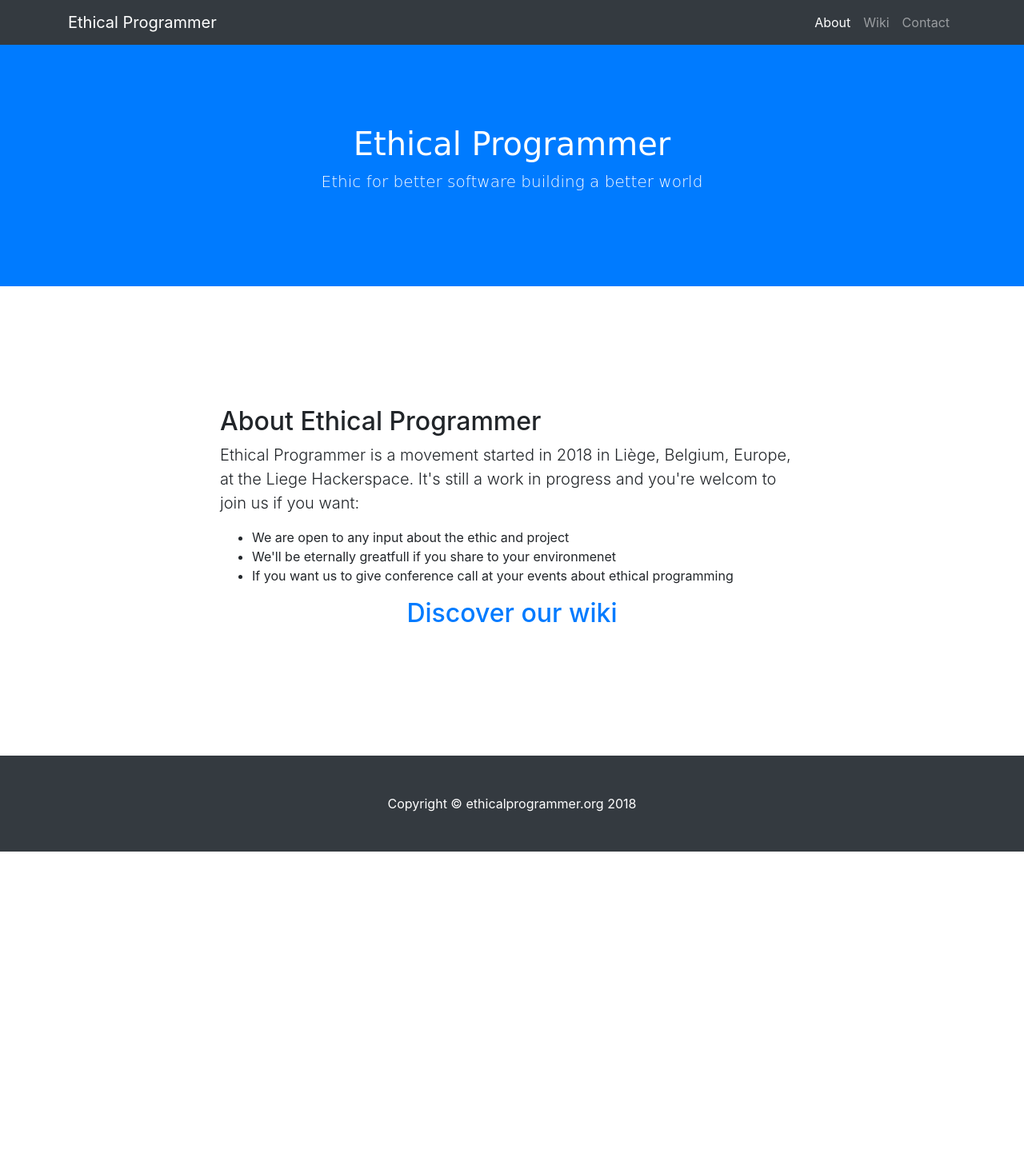
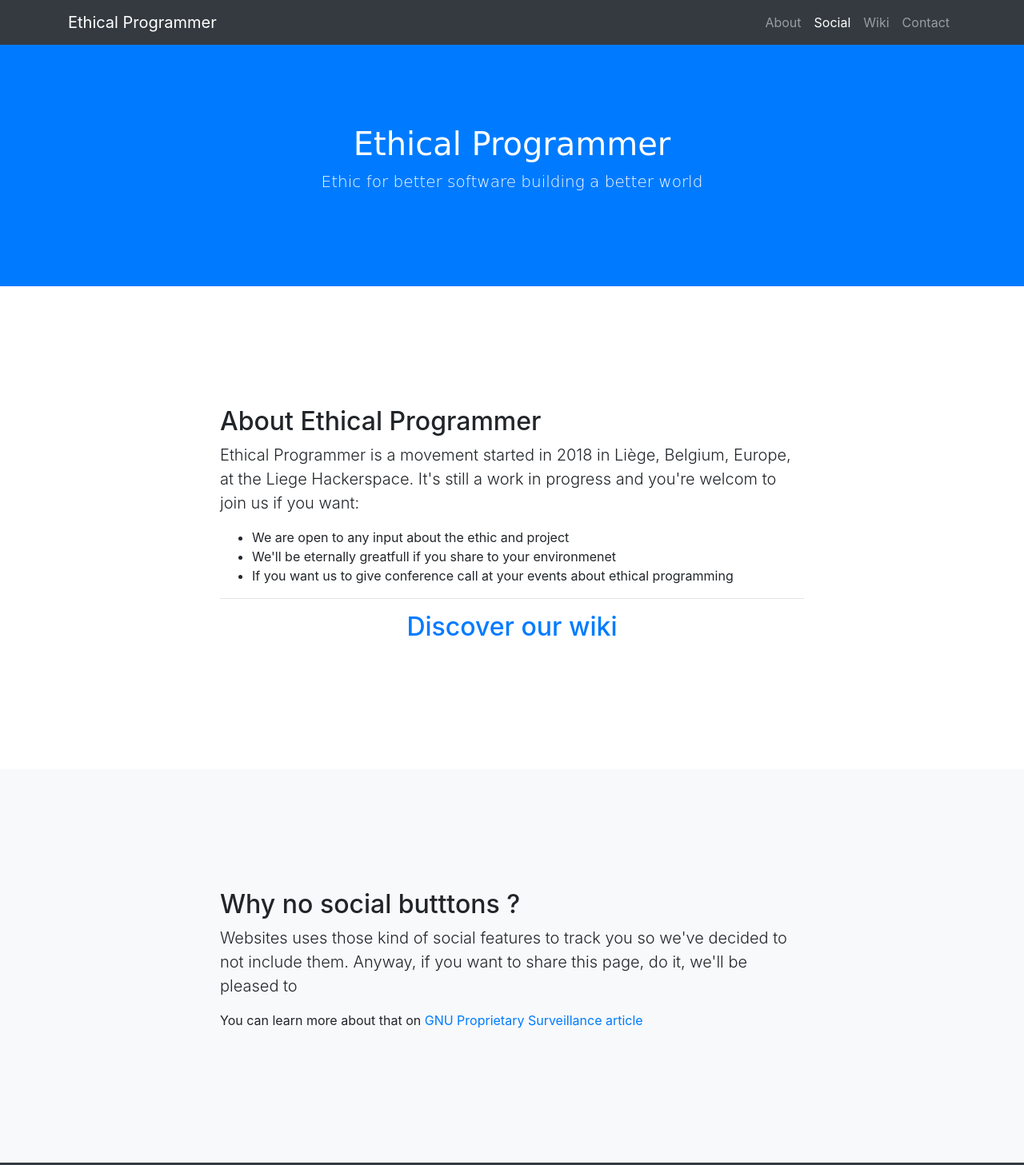
Before and after one commit to LgHS/ethicalprogrammer-website, a website: page index.html in a window 1280 px wide. Shown: the top 1457 px of the page at 80% size. Before the commit the page ends 1065 px from the top, so only its background shows below. Drawn offline with nearby package versions, Linux system fonts and the light colour scheme; a web font is replaced by a local one.

Commit message:
add no social

```diff
--- a/index.html
+++ b/index.html
@@ -6,7 +6,7 @@
     <meta charset="utf-8">
     <meta name="viewport" content="width=device-width, initial-scale=1, shrink-to-fit=no">
     <meta name="description" content="">
-    <meta name="author" content="">
+    <meta name="author" content="Emmanuel Istace">
 
     <title>Ethical Programmer</title>
 
@@ -32,6 +32,9 @@
           <ul class="navbar-nav ml-auto">
             <li class="nav-item">
               <a class="nav-link js-scroll-trigger" href="#about">About</a>
+            </li>
+            <li class="nav-item">
+              <a class="nav-link js-scroll-trigger" href="#social">Social</a>
             </li>
             <li class="nav-item">
               <a class="nav-link" href="https://wiki.lghs.be/rnd:ethicalprogrammer">Wiki</a>
@@ -64,22 +67,25 @@
               <li>We'll be eternally greatfull if you share to your environmenet</li>
               <li>If you want us to give conference call at your events about ethical programming</li>
             </ul>
+			<hr />
             <center><a href="https://wiki.lghs.be/rnd:ethicalprogrammer"><h2>Discover our wiki</h2></a><center>
           </div>
         </div>
-		<div class="row">
-
-      </div>
     </section>
 
-    <!--<section id="services" class="bg-light">
+    <section id="social" class="bg-light">
       <div class="container">
         <div class="row">
           <div class="col-lg-8 mx-auto">
+			<h2>Why no social butttons ?</h2>
+            <p class="lead">Websites uses those kind of social features to track you so we've decided to not include them. Anyway, if you want to share this page, do it, we'll be pleased to</p>
+			<p>You can learn more about that on <a href="https://www.gnu.org/proprietary/proprietary-surveillance.en.html">GNU Proprietary Surveillance article</a>
           </div>
         </div>
       </div>
     </section>
+
+	<!--
 
      <section id="contact">
       <div class="container">
```
